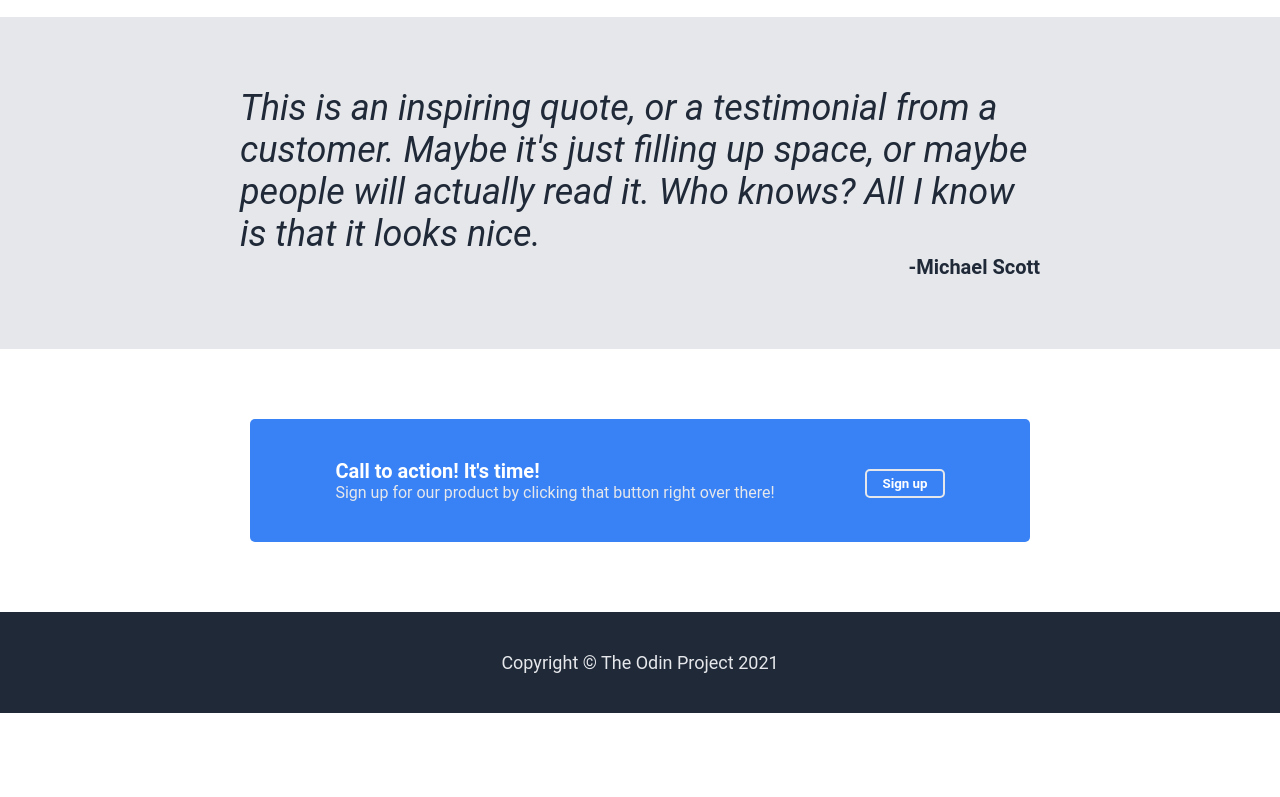
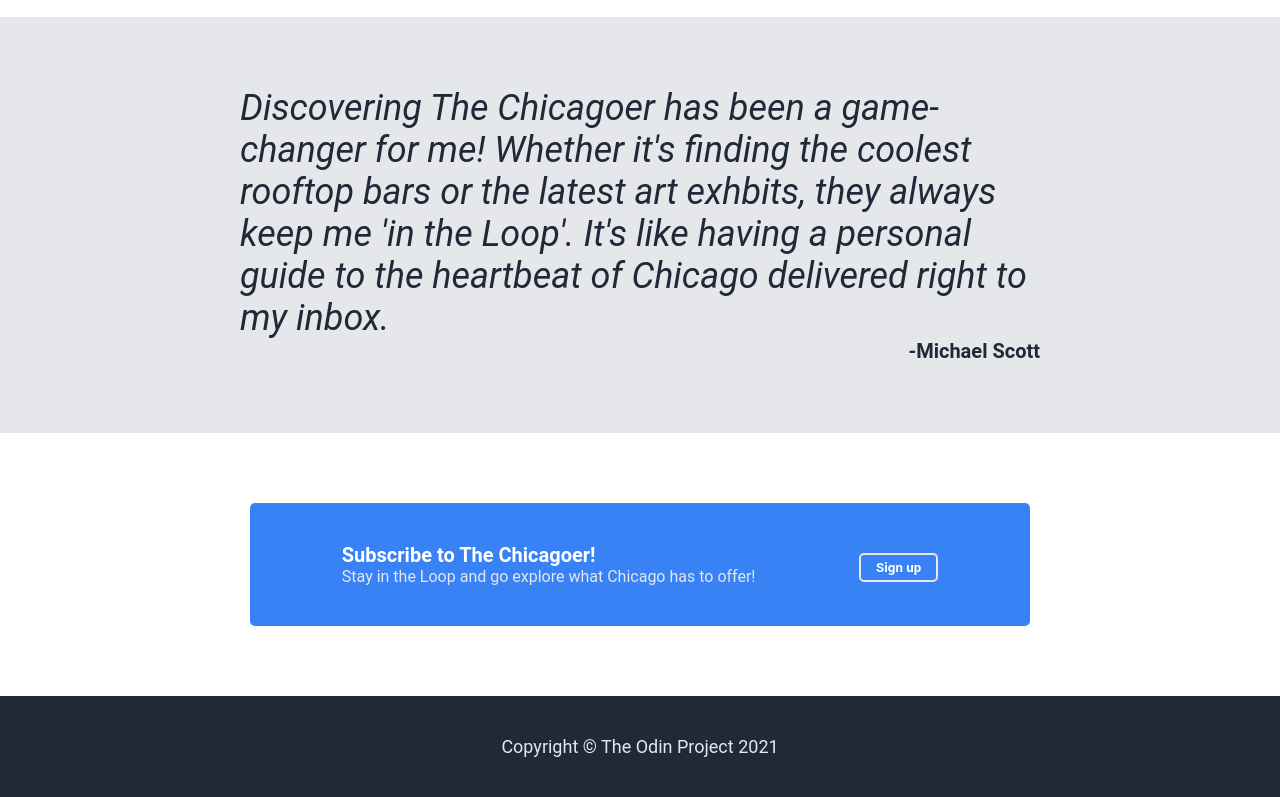
Before and after one commit to tl407/landing-page, a plain HTML site: page index.html in a window 1280 px wide. Shown: the part 1066-1863 px from the top of the page. Before the commit the page ends 1779 px from the top, so only its background shows below. Drawn offline with Linux system fonts and the light colour scheme.

Commit message:
Edit quote text and call to action text

```diff
--- a/index.html
+++ b/index.html
@@ -58,9 +58,10 @@
 
         <div class="container-three">
             <div class="quote-box">
-            <p class="quote">This is an inspiring quote, or a testimonial from a customer.
-                Maybe it's just filling up space, or maybe people will actually read it. Who knows? All I know
-                is that it looks nice.
+            <p class="quote">Discovering The Chicagoer has been a game-changer for me!
+               Whether it's finding the coolest rooftop bars or the latest art exhbits,
+                they always keep me 'in the Loop'. It's like having a personal guide to the heartbeat
+                of Chicago delivered right to my inbox.
             </p>
             <p class="author">-Michael Scott</p>
             </div>
@@ -68,8 +69,8 @@
         <div class="container-four">
             <div class="two-boxes">
                 <div>
-                    <div class="action">Call to action! It's time!</div>
-                    <div class="sign-up">Sign up for our product by clicking that button right over there!</div>
+                    <div class="action">Subscribe to The Chicagoer!</div>
+                    <div class="sign-up">Stay in the Loop and go explore what Chicago has to offer!</div>
                 </div>
                 <div><button class="button-base border">Sign up</button></div>
             </div>
```
